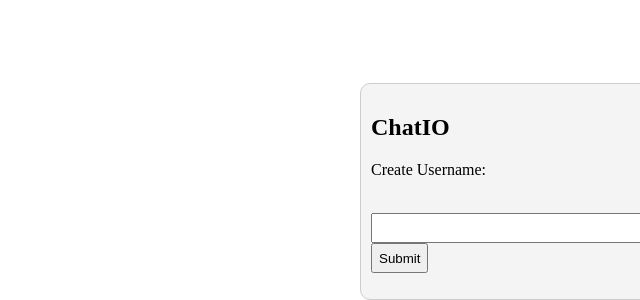
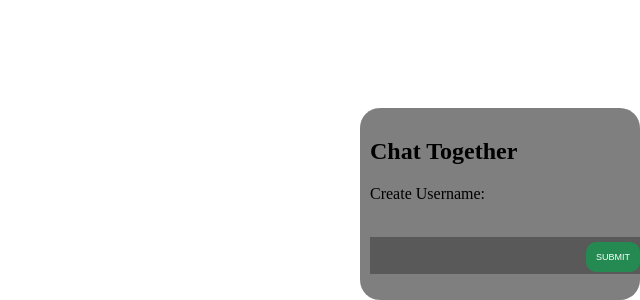
Before and after one commit to tamhoang1412/STOT2016, a website: page client/chat.html in a window 1280 px wide. Shown: the part 500-800 px from the top of the page, without its empty margins (640-1280 px from the left). Drawn offline with Linux system fonts and the light colour scheme.

Commit message:
fix chatbox

```diff
--- a/client/chat.html
+++ b/client/chat.html
@@ -2,7 +2,7 @@
 
 <div id="container">
     <div id="namesWrapper">
-        <h2>ChatIO</h2>
+        <h2>Chat Together</h2>
         <p>
             Create Username:
         </p>
@@ -10,7 +10,7 @@
         <br>
         <form id="usernameForm">
             <input size="35" id="username">
-            <input type="submit" value="Submit">
+            <input type="submit" class="user-submit" value="Submit">
         </form>
     </div>
 
--- a/client/css/chat.css
+++ b/client/css/chat.css
@@ -82,10 +82,9 @@
 
 #namesWrapper
 {
-    float: left;
-    border: 1px #ccc solid;
-    border-radius: 10px;
-    background: #f4f4f4;
+    box-shadow: rgba(0, 0, 0, 0.2);
+    background: rgba(0, 0, 0, 0.5);
+    border-radius: 20px;
     padding: 10px;
     margin-left: 20px;
 }
@@ -140,7 +139,57 @@
 {
     background: #1D7745;
 }
-
+/*username*/
+#usernameForm
+{
+    -webkit-box-flex: 0;
+    -webkit-flex: 0 1 40px;
+    -ms-flex: 0 1 40px;
+    flex: 0 1 40px;
+    width: 100%;
+    background: rgba(0, 0, 0, 0.3);
+    padding: 10px;
+    position: relative;
+}
+#usernameForm #username
+{
+    background: none;
+    border: none;
+    outline: none !important;
+    resize: none;
+    color: rgba(255, 255, 255, 0.7);
+    font-size: 11px;
+    height: 17px;
+    margin: 0;
+    padding-right: 20px;
+    width: 265px;
+}
+#usernameForm textarea:focus:-webkit-placeholder
+{
+    color: transparent;
+}
+#usernameForm .user-submit
+{
+    position: absolute;
+    z-index: 1;
+    top: 5px;
+    right: 10px;
+    color: #fff;
+    border: none;
+    background: #248A52;
+    font-size: 9px;
+    text-transform: uppercase;
+    line-height: 1;
+    padding: 6px 10px;
+    border-radius: 10px;
+    outline: none !important;
+    -webkit-transition: background .2s ease;
+    transition: background .2s ease;
+}
+#usernameForm .user-submit:hover
+{
+    background: #1D7745;
+}
 input
 {
     height: 30px;
```
